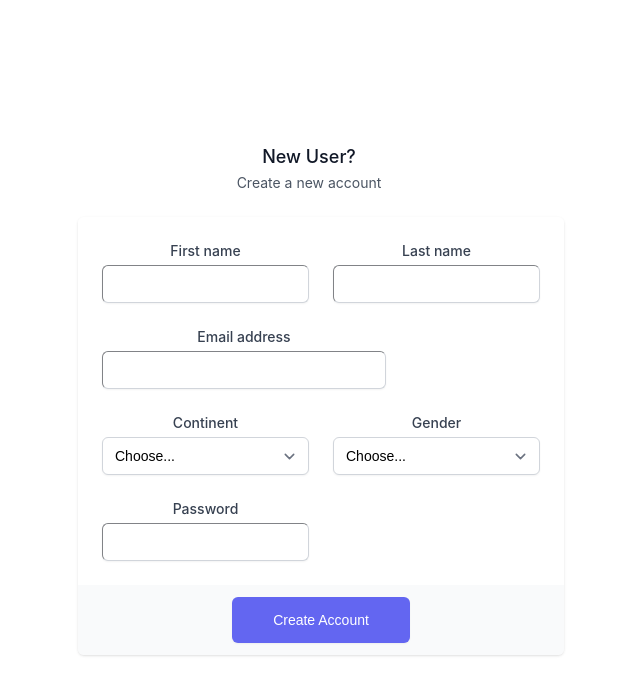
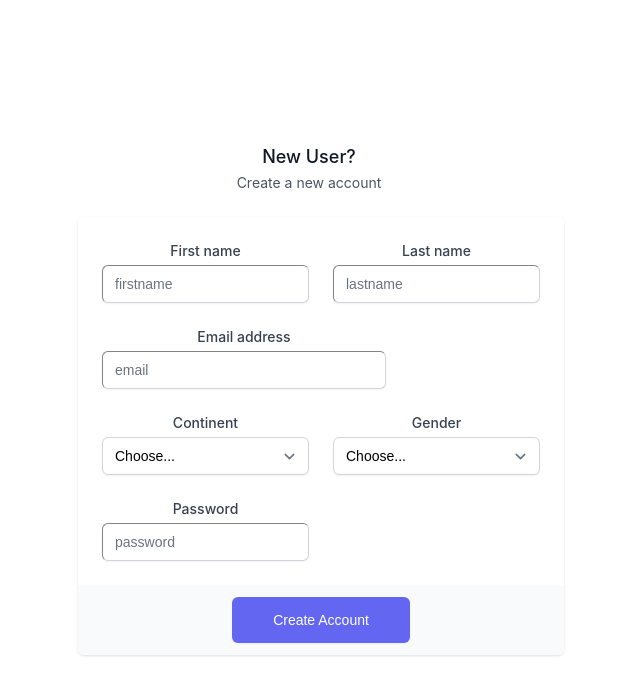
Before and after one commit to jydoskey/dashboard, a Vue app: page /sign-up in a window 1280 px wide. Shown: the top 694 px of the page, without its empty margins (319-959 px from the left). Built offline with nearby package versions, Linux system fonts and the light colour scheme.

Commit message:
button cursor pointer

```diff
--- a/src/components/signIn.vue
+++ b/src/components/signIn.vue
@@ -114,6 +114,7 @@
               focus:ring-2
               focus:ring-offset-2
               focus:ring-indigo-500
+              cursor-pointer
             "
           >
             <span class="absolute left-0 inset-y-0 flex items-center pl-3">
--- a/src/components/signUp.vue
+++ b/src/components/signUp.vue
@@ -24,6 +24,7 @@
                     name="first-name"
                     id="first-name"
                     autocomplete="given-name"
+                    placeholder="firstname"
                     class="
                       mt-1
                       focus:ring-indigo-500 focus:border-indigo-500
@@ -47,6 +48,7 @@
                     v-model="lastName"
                     type="text"
                     name="last-name"
+                    placeholder="lastname"
                     id="last-name"
                     autocomplete="family-name"
                     class="
@@ -71,6 +73,7 @@
                   <input
                     v-model="email"
                     type="text"
+                    placeholder="email"
                     name="email-address"
                     id="email-address"
                     autocomplete="email"
@@ -168,6 +171,7 @@
                     v-model="password"
                     type="password"
                     name="password"
+                    placeholder="password"
                     id="password"
                     class="
                       mt-1
@@ -200,6 +204,7 @@
                   bg-indigo-500
                   hover:bg-indigo-700
                   focus:outline-none
+                  cursor-pointer
                   focus:ring-2
                   focus:ring-offset-2
                   focus:ring-indigo-500
```
